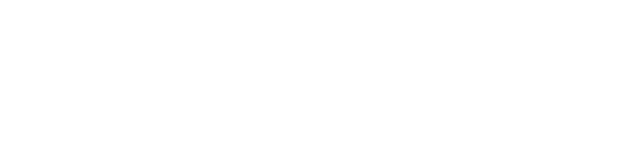
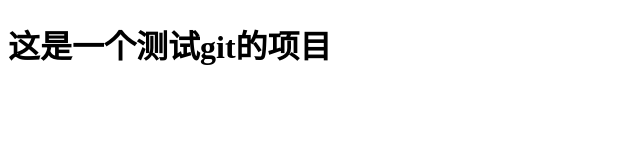
Before and after one commit to Shanks333/Shanks333.github.io, a plain HTML site: page project1/index.html in a window 1280 px wide. Shown: the whole page, without its empty margins (0-640 px from the left). Drawn offline with nearby package versions, Linux system fonts and the light colour scheme.

Commit message:
测试提交

```diff
--- a/project1/index.html
+++ b/project1/index.html
@@ -9,7 +9,7 @@
 </head>
 <body>
 
-  <h1></h1>
+  <h1>这是一个测试git的项目</h1>
 
   <script>
 
```
